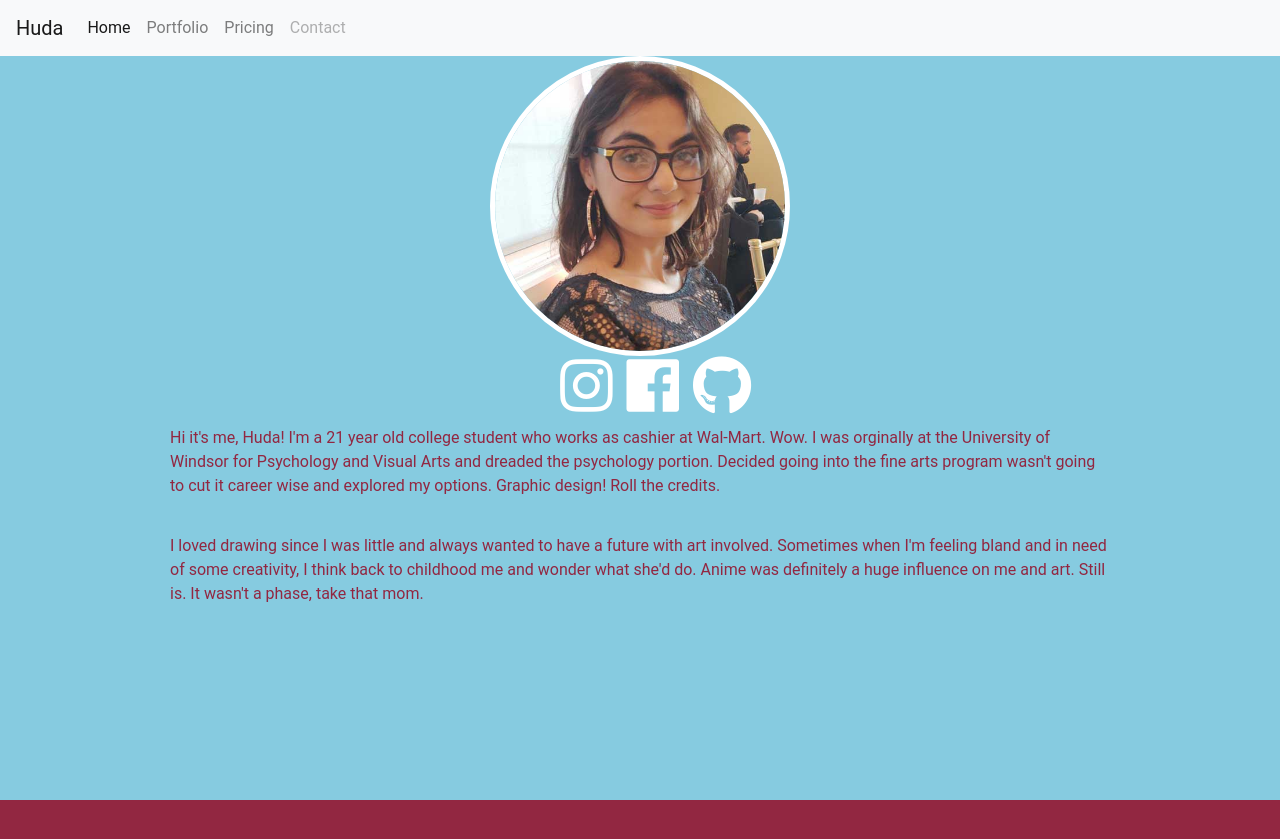
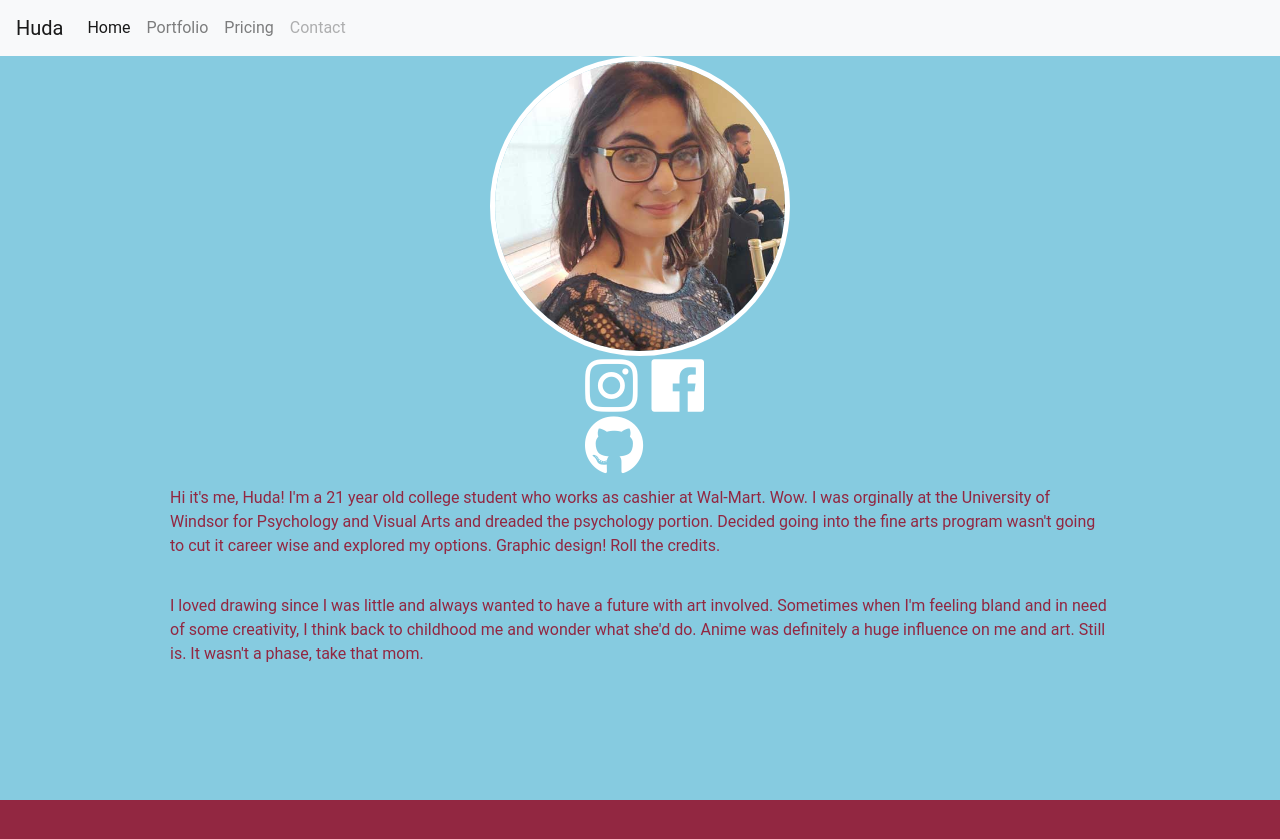
Before and after one commit to yodard/mysite, a Jekyll site: the page built from index.html, in a window 1280 px wide. Shown: the top 839 px of the page. Built offline with Jekyll 4.4.1, drawn with Linux system fonts in a browser that asks for light colours; nearby versions of some CDN libraries.

Commit message:
Update main.css

```diff
--- a/assets/css/main.css
+++ b/assets/css/main.css
@@ -36,7 +36,7 @@ img {
 }
 
 ul.icons {
-    width: 250px;
+    width: 200px;
     display: block;
     margin: 0 auto;
 }
```
